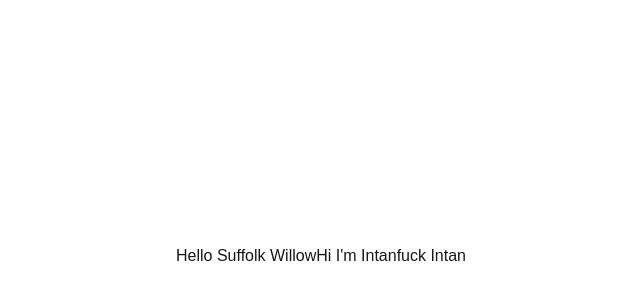
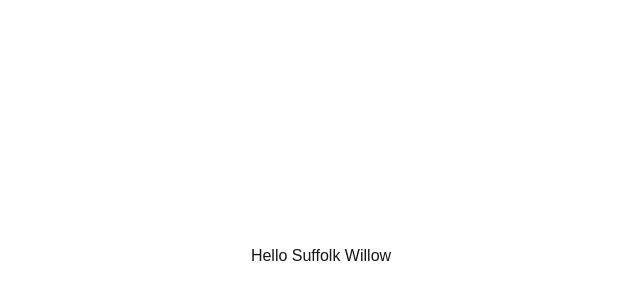
Before and after one commit to intvn/willow-fence-2, a Next.js app: page / in a window 1280 px wide. Shown: the part 144-444 px from the top of the page, without its empty margins (319-959 px from the left). Built offline with nearby package versions, Linux system fonts and the light colour scheme.

Commit message:
get rid of swear words

```diff
--- a/app/page.tsx
+++ b/app/page.tsx
@@ -4,8 +4,6 @@ export default function HelloWorld() {
   return (
     <div style={{ display: 'flex', justifyContent: 'center', alignItems: 'center', height: '100vh' }}>
       <h1>Hello Suffolk Willow</h1>
-      <p> Hi I'm Intan </p>
-      <p> fuck Intan</p>
     </div>
   );
 }
```
